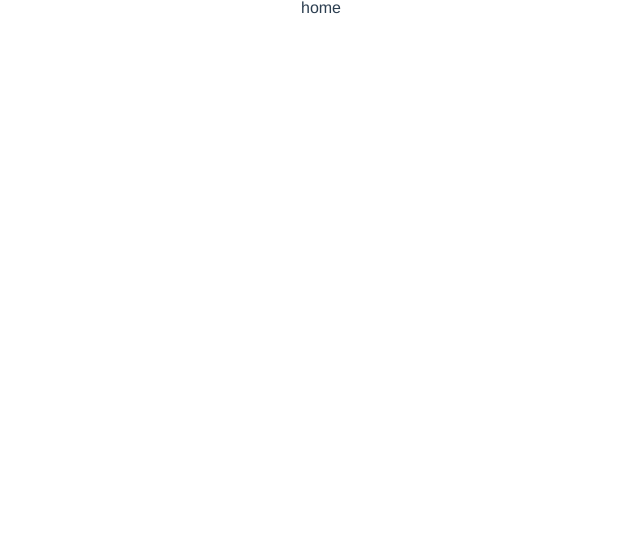
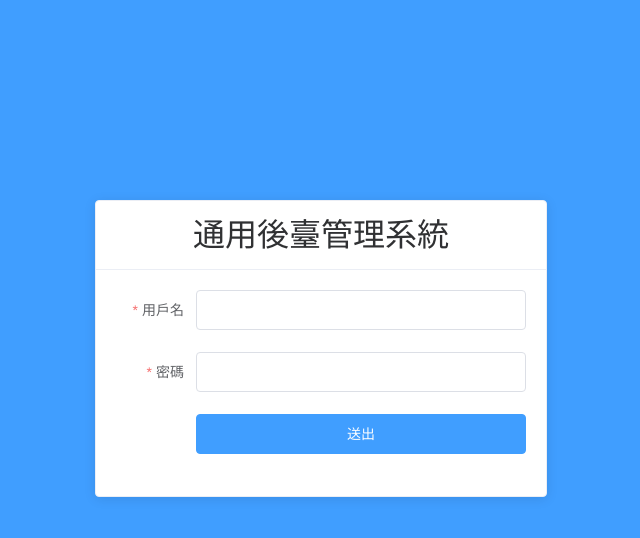
Before and after one commit to ChecheHuang/vue2, a Vue app: page /login in a window 1280 px wide. Shown: the top 538 px of the page, without its empty margins (319-959 px from the left). Built offline with nearby package versions, Linux system fonts and the light colour scheme.

Commit message:
基本login

```diff
--- a/src/App.vue
+++ b/src/App.vue
@@ -1,6 +1,5 @@
 <template>
   <div id="app">
-    home
     <router-view></router-view>
   </div>
 </template>
--- /dev/null
+++ b/src/components/Login.vue
@@ -0,0 +1,88 @@
+<template>
+  <div class="login">
+    <el-card class="box-card">
+      <div slot="header" class="clearfix">
+        <span>通用後臺管理系統</span>
+      </div>
+      <el-form label-width="80px" :model="form" ref="form">
+        <el-form-item
+          label="用戶名"
+          prop="username"
+          :rules="[
+            { required: true, message: '請輸入用戶名', trigger: 'blur' },
+            {
+              min: 4,
+              max: 10,
+              message: '長度在4-10位字符之間',
+              trigger: 'blur',
+            },
+          ]"
+        >
+          <el-input v-model="form.username"></el-input>
+        </el-form-item>
+        <el-form-item
+          label="密碼"
+          prop="password"
+          :rules="[
+            { required: true, message: '請輸入密碼', trigger: 'blur' },
+            {
+              min: 6,
+              max: 12,
+              message: '長度在6-12位字符之間',
+              trigger: 'blur',
+            },
+          ]"
+        >
+          <el-input type="password" v-model="form.password"></el-input>
+        </el-form-item>
+        <el-form-item>
+          <el-button type="primary" @click="login('form')">送出</el-button>
+        </el-form-item>
+      </el-form>
+    </el-card>
+  </div>
+</template>
+<script>
+export default {
+  name: "VueLogin",
+  props: {},
+  data() {
+    return {
+      form: {
+        username: "",
+        password: "",
+      },
+    };
+  },
+  methods:{
+    login(form){
+        this.$refs[form].validate((valid)=>{
+            if(valid){
+                console.log(this.form)
+            }else{
+                console.error(this.form)
+            }
+        })
+    }
+  }
+};
+</script>
+<style lang="scss">
+.login {
+  width: 100%;
+  height: 100%;
+  position: absolute;
+  background: #409eff;
+
+  .box-card {
+    width: 450px;
+    margin: 200px auto;
+    .clearfix {
+      font-size: 32px;
+    }
+    .el-button {
+      width: 100%;
+    }
+  }
+}
+</style>
--- a/src/router/index.js
+++ b/src/router/index.js
@@ -7,10 +7,20 @@ Vue.use(Router)
 export default new Router({
   routes: [
     {
+      path: "/",
+      redirect:'/login',
+      component:()=>import('../components/Home.vue')
+    },
+    {
+      path: "/login",
+      name:'login',
+      component:()=>import('../components/Login.vue')
+    },
+    {
       path: "/home",
       // component:Home
-      // component:()=>import('@/components/Home.vue')
-      component: (resolve) => require(["@/components/Home.vue"],resolve),
+      // component:()=>import('../components/Home.vue')
+      component: (resolve) => require(["../components/Home.vue"], resolve),
     },
   ],
   mode: "history",
--- a/vue.config.js
+++ b/vue.config.js
@@ -1,14 +1,14 @@
 const { defineConfig } = require('@vue/cli-service')
-const path = require('path')
+// const path = require('path')
 module.exports = defineConfig({
   transpileDependencies: true,
   devServer: {
     open: true,
     host: "localhost",
   },
-  resolve: {
-    alias: {
-      "@": path.resolve(__dirname, "src/"),
-    },
-  },
+  // resolve: {
+  //   alias: {
+  //     "@": path.resolve(__dirname, "src/"),
+  //   },
+  // },
 });
```
Also changed, not shown: src/main.js (+5 -8 lines).
